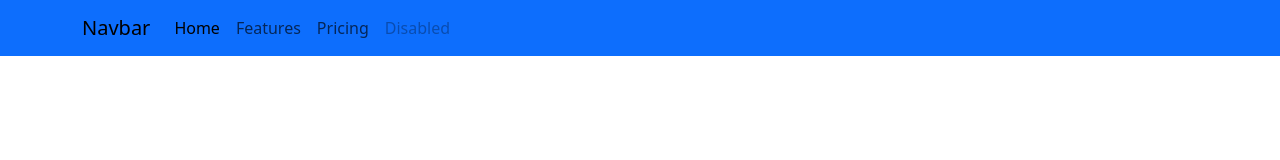
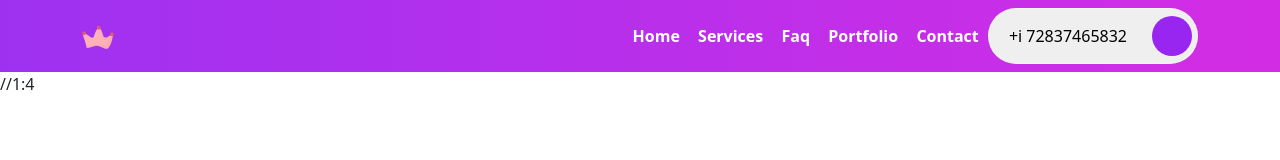
Before and after one commit to nehalgamal093/Bootstrap-Sass, a website: page index.html in a window 1280 px wide. Drawn offline with nearby package versions, Linux system fonts and the light colour scheme; files that its build step writes are made by us from their sources.

Commit message:
second commit

```diff
--- a/scss/index.html
+++ b/index.html
@@ -5,34 +5,46 @@
     <meta http-equiv="X-UA-Compatible" content="IE=edge">
     <meta name="viewport" content="width=device-width, initial-scale=1.0">
     <title>Bootstrap and Sass</title>
+    <link href="https://cdn.jsdelivr.net/npm/bootstrap@5.3.0-alpha2/dist/css/bootstrap.min.css" rel="stylesheet" integrity="sha384-aFq/bzH65dt+w6FI2ooMVUpc+21e0SRygnTpmBvdBgSdnuTN7QbdgL+OapgHtvPp" crossorigin="anonymous">
     <link rel="stylesheet" href="assets/css/style.css">
-    <link href="https://cdn.jsdelivr.net/npm/bootstrap@5.3.0-alpha2/dist/css/bootstrap.min.css" rel="stylesheet" integrity="sha384-aFq/bzH65dt+w6FI2ooMVUpc+21e0SRygnTpmBvdBgSdnuTN7QbdgL+OapgHtvPp" crossorigin="anonymous">
+
 </head>
 
 </head>
 <body>
 <!-------------Start Navbar--------------------->
-<nav class="navbar navbar-expand-lg bg-primary">
+<nav class="navbar navbar-expand-lg menu">
     <div class="container">
-      <a class="navbar-brand" href="#">Navbar</a>
+      <a class="navbar-brand" href="#">
+        <img src="images/pillow.png" alt="logo image"/>
+      </a>
       <button class="navbar-toggler" type="button" data-bs-toggle="collapse" data-bs-target="#navbarNav" aria-controls="navbarNav" aria-expanded="false" aria-label="Toggle navigation">
         <span class="navbar-toggler-icon"></span>
       </button>
-      <div class="collapse navbar-collapse" id="navbarNav">
+      <div class="collapse navbar-collapse justify-content-end" id="navbarNav">
         <ul class="navbar-nav">
           <li class="nav-item">
             <a class="nav-link active" aria-current="page" href="#">Home</a>
           </li>
           <li class="nav-item">
-            <a class="nav-link" href="#">Features</a>
+            <a class="nav-link" href="#">Services</a>
           </li>
           <li class="nav-item">
-            <a class="nav-link" href="#">Pricing</a>
+            <a class="nav-link" href="#">faq</a>
           </li>
           <li class="nav-item">
-            <a class="nav-link disabled">Disabled</a>
+            <a class="nav-link disabled">Portfolio</a>
+          </li>
+          <li class="nav-item">
+            <a class="nav-link disabled">Contact</a>
           </li>
         </ul>
+        <button type="button" class="rounded-pill btn-rounded">+i 72837465832
+
+          <span>
+            <i class="fas fa-phone-alt"></i>
+          </span>
+        </button>
       </div>
     </div>
   </nav>
@@ -41,3 +53,5 @@
 
 </body>
 </html>
+
+//1:4
--- a/scss/_custom.scss
+++ b/scss/_custom.scss
@@ -16,8 +16,8 @@ $gray-800:#343a40;
 $gray-900:#212529;
 $black:#000;
 
-$primary:$purple-dark;
-$secondary:$pink;
+$primary:   $purple-dark;
+$secondary:   $pink;
 
 //ACCORDIO OVERRIDES
 
--- a/scss/components/_buttons.scss
+++ b/scss/components/_buttons.scss
@@ -0,0 +1,20 @@
+@use '../custom' as *;
+
+.btn-rounded{
+    position:relative;
+    padding:0.9375rem 4.375rem 0.9375rem 1.25rem;
+    font-weight: 500;
+    margin:0 ;
+    border: 0.1rem solid rgba($white,0.6);
+
+    span{
+        position:absolute;
+        background-color: $primary;
+        width:2.5rem;
+        height: 2.5rem;
+        top:50%;
+        right: 5px;
+        transform: translateY(-50%);
+        border-radius: 50%;
+    }
+}
--- a/scss/components/_mixins.scss
+++ b/scss/components/_mixins.scss
@@ -0,0 +1,7 @@
+@use '../custom' as *;
+
+//GRADIANT MIXINS
+
+@mixin gradient{
+    background:linear-gradient(to right,rgba($primary,0.95),rgba($secondary,0.95));
+}
--- a/scss/sections/_navbar.scss
+++ b/scss/sections/_navbar.scss
@@ -0,0 +1,15 @@
+@use '../custom' as *;
+@use '../components/mixins' as *;
+.menu {
+   @include gradient;
+
+    li {
+        padding:0.07rem;
+
+        a {
+            color:$white !important;
+            text-transform: capitalize;
+            font-weight: 600;
+        }
+    }
+}
```
Also changed, not shown: assets/css/style.css, images/company-logo-ideas-32523.png (added), images/pillow.png (added), 2 other files.
